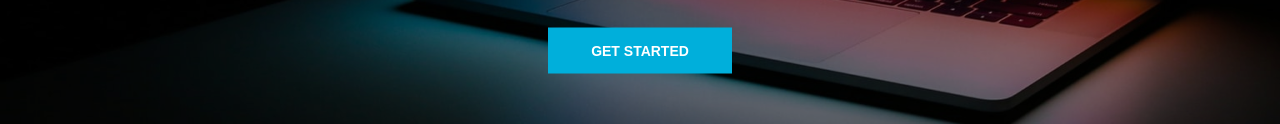
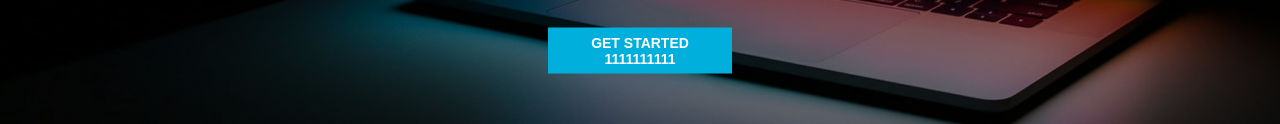
Before and after one commit to victoriaDe/webdev-test, a plain HTML site: page webdev/index.html in a window 1280 px wide. Shown: the part 415-539 px from the top of the page. Drawn offline with Linux system fonts and the light colour scheme.

Commit message:
edinichki

```diff
--- a/webdev/index.html
+++ b/webdev/index.html
@@ -25,7 +25,7 @@
                 <h1 class="life-content_title">your life is WebDev</h1>
                 <p class="life-content_text">Whatever the approach to development may be, the final program must satisfy
                     some fundamental properties</p>
-                <button class="life-content_btn">get started</button>
+                <button class="life-content_btn">get started 1111111111</button>
             </div>
             <div class="life-socialNets">
                 <a href="#" class="life-social_link"><img src="assets/img/envelop.png" alt="img"></a>
```
